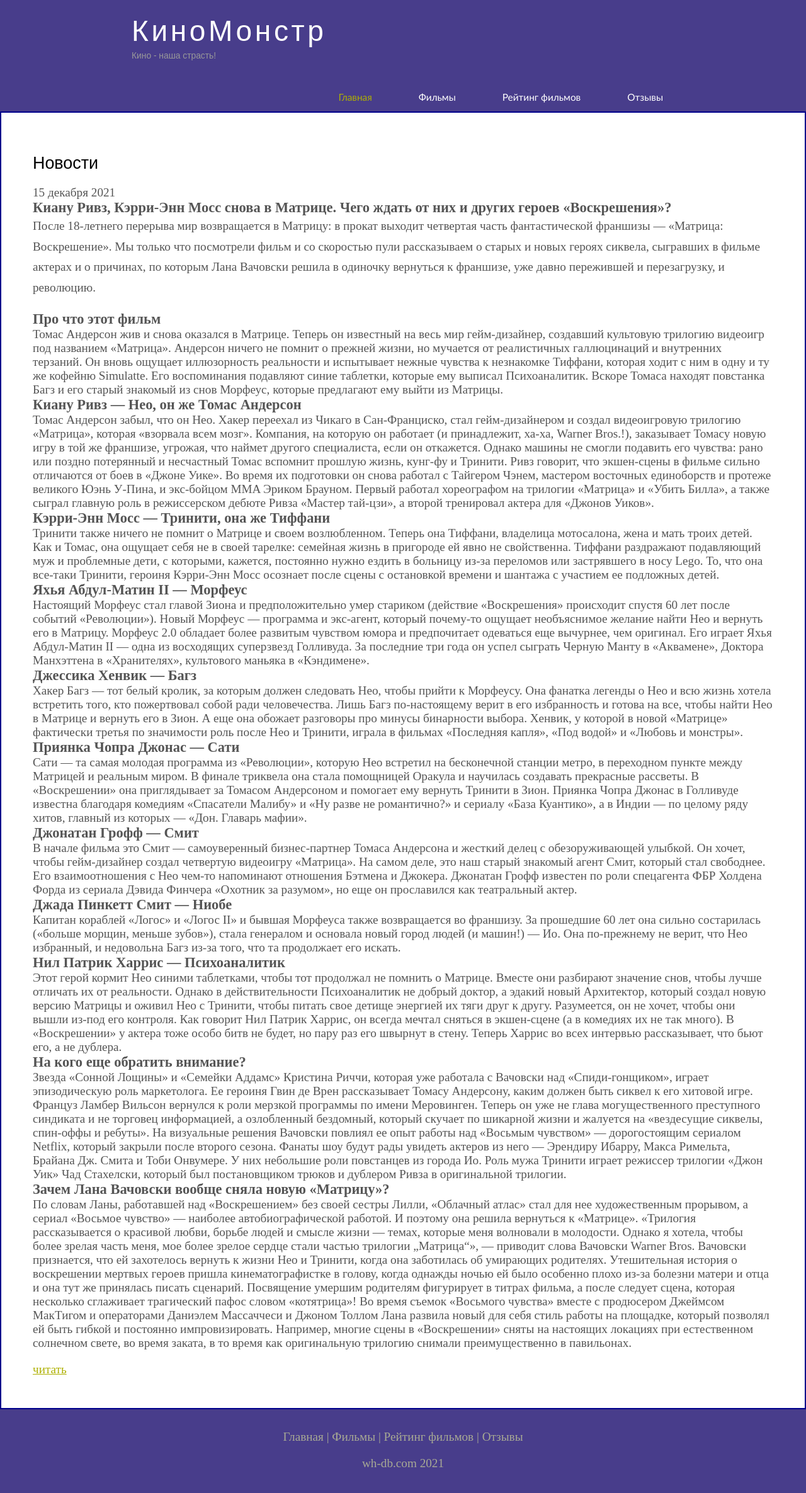
After one commit to OrozomambetovaMeerim/movie-website, a Django app: page /kabar/ in a window 1280 px wide. The commit adds this page. Shown: the whole page at 63% size. Run offline with Django 3.2, Linux system fonts and the light colour scheme.

Commit message:
added crud and news

```diff
--- a/cinema/urls.py
+++ b/cinema/urls.py
@@ -27,6 +27,14 @@ urlpatterns = [
     path('contact/', contact, name="contact"),
     path('base/', base, name="base"),
     path('show/', show, name="show"),
+    path('movies/', movies, name='movies'),
+    path('create/', create_movie, name='create-movie'),
+    path('<int:id>/', movie, name='movie'),
+    path('<int:id>/edit/', edit_movie, name='edit-movie'),
+    path('<int:id>/delete', delete_movie, name='delete-movie'),
+    path('news/', news, name="news"),
+    path('kabar/', kabar, name="kabar"),
+    path('news_2/', news_2, name="news_2"),
 ] + static(settings.STATIC_URL, document_root=settings.STATIC_ROOT) + static(settings.MEDIA_URL, document_root=settings.MEDIA_ROOT)
 
 # if settings.DEBUG:
--- /dev/null
+++ b/main/templates/main/kabar.html
@@ -0,0 +1,125 @@
+{% load static %}
+<!DOCTYPE html>
+<html lang="en">
+<head>
+    <meta charset="UTF-8">
+    <meta http-equiv="X-UA-Compatible" content="IE=edge">
+    <meta name="viewport" content="width=device-width, initial-scale=1.0">
+    <title>Kabar</title>
+    <style>
+
+        .layer {
+        border: 2px solid darkblue;
+        padding: 50px;
+    }
+    </style>
+    <meta name="description" content="Киномонстр - это портал о кино" />
+	<meta name="keywords" content="фильмы, фильмы онлайн, hd" />
+	<link rel="stylesheet" href="{% static 'assets/css/style.css' %}" />
+</head>
+<body>
+    <div class="main">
+
+		<div class="header">
+			<div class="logo">
+				<div class="logo_text">
+					<h1><a href="{% url 'home' %}">КиноМонстр</a></h1>
+					<h2>Кино - наша страсть!</h2>
+				</div>
+			</div>
+
+			<div class="menubar">
+
+				<ul class="menu">
+					<li class="selected"><a href="{% url 'home' %}">Главная</a></li>
+					<li><a href="{% url 'films' %}">Фильмы</a></li>
+					<li><a href="{% url 'rating' %}">Рейтинг фильмов</a></li>
+					<li><a href="{% url 'contact' %}">Отзывы</a></li>
+				</ul>
+
+			</div>
+
+		</div>
+
+        <div class="layer">
+            <h2>Новости</h2>
+            <span>15 декабря 2021</span>
+            <h3>Киану Ривз, Кэрри-Энн Мосс снова в Матрице. Чего ждать от них и других героев «Воскрешения»?</h3>
+            <p>После 18-летнего перерыва мир возвращается в Матрицу: в прокат выходит четвертая часть фантастической франшизы — «Матрица: Воскрешение». Мы только что посмотрели фильм и со скоростью пули рассказываем о старых и новых героях сиквела, сыгравших в фильме актерах и о причинах, по которым Лана Вачовски решила в одиночку вернуться к франшизе, уже давно пережившей и перезагрузку, и революцию.
+
+                <h3>Про что этот фильм</h3>
+                Томас Андерсон жив и снова оказался в Матрице. Теперь он известный на весь мир гейм-дизайнер, создавший культовую трилогию видеоигр под названием «Матрица». Андерсон ничего не помнит о прежней жизни, но мучается от реалистичных галлюцинаций и внутренних терзаний. Он вновь ощущает иллюзорность реальности и испытывает нежные чувства к незнакомке Тиффани, которая ходит с ним в одну и ту же кофейню Simulatte. Его воспоминания подавляют синие таблетки, которые ему выписал Психоаналитик. Вскоре Томаса находят повстанка Багз и его старый знакомый из снов Морфеус, которые предлагают ему выйти из Матрицы.
+
+                <h3>Киану Ривз — Нео, он же Томас Андерсон</h3>
+
+                Томас Андерсон забыл, что он Нео. Хакер переехал из Чикаго в Сан-Франциско, стал гейм-дизайнером и создал видеоигровую трилогию «Матрица», которая «взорвала всем мозг». Компания, на которую он работает (и принадлежит, ха-ха, Warner Bros.!), заказывает Томасу новую игру в той же франшизе, угрожая, что наймет другого специалиста, если он откажется. Однако машины не смогли подавить его чувства: рано или поздно потерянный и несчастный Томас вспомнит прошлую жизнь, кунг-фу и Тринити.
+
+                Ривз говорит, что экшен-сцены в фильме сильно отличаются от боев в «Джоне Уике». Во время их подготовки он снова работал с Тайгером Чэнем, мастером восточных единоборств и протеже великого Юэнь У-Пина, и экс-бойцом MMA Эриком Брауном. Первый работал хореографом на трилогии «Матрица» и «Убить Билла», а также сыграл главную роль в режиссерском дебюте Ривза «Мастер тай-цзи», а второй тренировал актера для «Джонов Уиков».
+
+                <h3>Кэрри-Энн Мосс — Тринити, она же Тиффани</h3>
+
+                Тринити также ничего не помнит о Матрице и своем возлюбленном. Теперь она Тиффани, владелица мотосалона, жена и мать троих детей. Как и Томас, она ощущает себя не в своей тарелке: семейная жизнь в пригороде ей явно не свойственна. Тиффани раздражают подавляющий муж и проблемные дети, с которыми, кажется, постоянно нужно ездить в больницу из-за переломов или застрявшего в носу Lego. То, что она все-таки Тринити, героиня Кэрри-Энн Мосс осознает после сцены с остановкой времени и шантажа с участием ее подложных детей.
+
+                <h3>Яхья Абдул-Матин II — Морфеус</h3>
+
+                Настоящий Морфеус стал главой Зиона и предположительно умер стариком (действие «Воскрешения» происходит спустя 60 лет после событий «Революции»). Новый Морфеус — программа и экс-агент, который почему-то ощущает необъяснимое желание найти Нео и вернуть его в Матрицу. Морфеус 2.0 обладает более развитым чувством юмора и предпочитает одеваться еще вычурнее, чем оригинал.
+
+                Его играет Яхья Абдул-Матин II — одна из восходящих суперзвезд Голливуда. За последние три года он успел сыграть Черную Манту в «Аквамене», Доктора Манхэттена в «Хранителях», культового маньяка в «Кэндимене».
+
+                <h3>Джессика Хенвик — Багз</h3>
+
+                Хакер Багз — тот белый кролик, за которым должен следовать Нео, чтобы прийти к Морфеусу. Она фанатка легенды о Нео и всю жизнь хотела встретить того, кто пожертвовал собой ради человечества. Лишь Багз по-настоящему верит в его избранность и готова на все, чтобы найти Нео в Матрице и вернуть его в Зион. А еще она обожает разговоры про минусы бинарности выбора. Хенвик, у которой в новой «Матрице» фактически третья по значимости роль после Нео и Тринити, играла в фильмах «Последняя капля», «Под водой» и «Любовь и монстры».
+
+                <h3>Приянка Чопра Джонас — Сати</h3>
+
+                Сати — та самая молодая программа из «Революции», которую Нео встретил на бесконечной станции метро, в переходном пункте между Матрицей и реальным миром. В финале триквела она стала помощницей Оракула и научилась создавать прекрасные рассветы. В «Воскрешении» она приглядывает за Томасом Андерсоном и помогает ему вернуть Тринити в Зион.
+
+                Приянка Чопра Джонас в Голливуде известна благодаря комедиям «Спасатели Малибу» и «Ну разве не романтично?» и сериалу «База Куантико», а в Индии — по целому ряду хитов, главный из которых — «Дон. Главарь мафии».
+
+                <h3>Джонатан Грофф — Смит</h3>
+
+                В начале фильма это Смит — самоуверенный бизнес-партнер Томаса Андерсона и жесткий делец с обезоруживающей улыбкой. Он хочет, чтобы гейм-дизайнер создал четвертую видеоигру «Матрица». На самом деле, это наш старый знакомый агент Смит, который стал свободнее. Его взаимоотношения с Нео чем-то напоминают отношения Бэтмена и Джокера.
+
+                Джонатан Грофф известен по роли спецагента ФБР Холдена Форда из сериала Дэвида Финчера «Охотник за разумом», но еще он прославился как театральный актер.
+
+                <h3>Джада Пинкетт Смит — Ниобе</h3>
+
+                Капитан кораблей «Логос» и «Логос II» и бывшая Морфеуса также возвращается во франшизу. За прошедшие 60 лет она сильно состарилась («больше морщин, меньше зубов»), стала генералом и основала новый город людей (и машин!) — Ио. Она по-прежнему не верит, что Нео избранный, и недовольна Багз из-за того, что та продолжает его искать.
+
+                <h3>Нил Патрик Харрис — Психоаналитик</h3>
+
+                Этот герой кормит Нео синими таблетками, чтобы тот продолжал не помнить о Матрице. Вместе они разбирают значение снов, чтобы лучше отличать их от реальности. Однако в действительности Психоаналитик не добрый доктор, а эдакий новый Архитектор, который создал новую версию Матрицы и оживил Нео с Тринити, чтобы питать свое детище энергией их тяги друг к другу. Разумеется, он не хочет, чтобы они вышли из-под его контроля.
+
+                Как говорит Нил Патрик Харрис, он всегда мечтал сняться в экшен-сцене (а в комедиях их не так много). В «Воскрешении» у актера тоже особо битв не будет, но пару раз его швырнут в стену. Теперь Харрис во всех интервью рассказывает, что бьют его, а не дублера.
+
+                <h3>На кого еще обратить внимание?</h3>
+                Звезда «Сонной Лощины» и «Семейки Аддамс» Кристина Риччи, которая уже работала с Вачовски над «Спиди-гонщиком», играет эпизодическую роль маркетолога. Ее героиня Гвин де Врен рассказывает Томасу Андерсону, каким должен быть сиквел к его хитовой игре.
+
+                Француз Ламбер Вильсон вернулся к роли мерзкой программы по имени Меровинген. Теперь он уже не глава могущественного преступного синдиката и не торговец информацией, а озлобленный бездомный, который скучает по шикарной жизни и жалуется на «вездесущие сиквелы, спин-оффы и ребуты».
+
+                На визуальные решения Вачовски повлиял ее опыт работы над «Восьмым чувством» — дорогостоящим сериалом Netflix, который закрыли после второго сезона. Фанаты шоу будут рады увидеть актеров из него — Эрендиру Ибарру, Макса Римельта, Брайана Дж. Смита и Тоби Онвумере. У них небольшие роли повстанцев из города Ио.
+
+                Роль мужа Тринити играет режиссер трилогии «Джон Уик» Чад Стахелски, который был постановщиком трюков и дублером Ривза в оригинальной трилогии.
+
+                <h3>Зачем Лана Вачовски вообще сняла новую «Матрицу»?</h3>
+                По словам Ланы, работавшей над «Воскрешением» без своей сестры Лилли, «Облачный атлас» стал для нее художественным прорывом, а сериал «Восьмое чувство» — наиболее автобиографической работой. И поэтому она решила вернуться к «Матрице». «Трилогия рассказывается о красивой любви, борьбе людей и смысле жизни — темах, которые меня волновали в молодости. Однако я хотела, чтобы более зрелая часть меня, мое более зрелое сердце стали частью трилогии „Матрица“», — приводит слова Вачовски Warner Bros.
+
+
+                Вачовски признается, что ей захотелось вернуть к жизни Нео и Тринити, когда она заботилась об умирающих родителях. Утешительная история о воскрешении мертвых героев пришла кинематографистке в голову, когда однажды ночью ей было особенно плохо из-за болезни матери и отца и она тут же принялась писать сценарий. Посвящение умершим родителям фигурирует в титрах фильма, а после следует сцена, которая несколько сглаживает трагический пафос словом «котятрица»!
+
+                Во время съемок «Восьмого чувства» вместе с продюсером Джеймсом МакТигом и операторами Даниэлем Массаччеси и Джоном Толлом Лана развила новый для себя стиль работы на площадке, который позволял ей быть гибкой и постоянно импровизировать. Например, многие сцены в «Воскрешении» сняты на настоящих локациях при естественном солнечном свете, во время заката, в то время как оригинальную трилогию снимали преимущественно в павильонах.</p>
+            <a href="https://www.kinopoisk.ru/media/news/4005524/">читать</a>
+        </div>
+
+        <div class="footer">
+            <p>
+                <a href="{% url 'home' %}">Главная</a> |
+                <a href="{% url 'films' %}">Фильмы</a> |
+                <a href="{% url 'rating' %}">Рейтинг фильмов</a> |
+                <a href="{% url 'contact' %}">Отзывы</a>
+            </p>
+            <p>wh-db.com 2021</p>
+        </div>
+
+</body>
+</html>
--- a/main/views.py
+++ b/main/views.py
@@ -1,5 +1,6 @@
 from django.shortcuts import render, HttpResponse, redirect
 from main.models import *
+from .forms import MovieForm
 
 
 def homepage(request):
@@ -25,3 +26,55 @@ def base(request):
 
 def show(request):
     return render(request, "main/show.html")
+
+
+
+def movies(request):
+    movie_objects = Movie.objects.all()
+    return render(request, 'main/films.html', {'movies': movie_objects})
+
+
+def create_movie(request):
+    if request.method == "POST":
+       movie_form = MovieForm(request.POST)
+       if movie_form.is_valid():
+           movie_form.save()
+           return redirect(movies)
+
+    movie_form = MovieForm()
+    return render(request, 'main/form.html', {'movie_form': movie_form})
+
+
+def movie(request, id):
+    try:
+        movie_object = Movie.objects.get(id=id)
+        return render(request, 'main/films.html', {'movie_object': movie_object})
+    except Movie.DoesNotExist as e:
+        return HttpResponse(f'Not found: {e}', status=404)
+
+def edit_movie(request, id):
+    movie_object = Movie.objects.get(id=id)
+
+    if request.method == 'POST':
+        movie_form = MovieForm(data=request.POST, instance=movie_object)
+        if movie_form.is_valid():
+            movie_form.save()
+            return redirect(movie, id=id)
+    movie_form = MovieForm(instance=movie_object)
+    return render(request, 'main/form.html', {'movie_object': movie_object})
+
+def delete_movie(request, id):
+    movie_object = Movie.objects.get(id=id)
+    movie_object.delete()
+    return redirect(movies)
+
+
+def news(request):
+    return render(request, "main/news.html")
+
+
+def kabar(request):
+    return render(request, "main/kabar.html")
+
+def news_2(request):
+    return render(request, "main/news_2.html")
```
Also changed, not shown: main/forms.py (+27 -20 lines), main/templates/main/form.html (added, +11 -0 lines), main/templates/main/index.html (+7 -5 lines), main/templates/main/news.html (added, +86 -0 lines), main/templates/main/news_2.html (added, +107 -0 lines), main/static/assets/img/intetstell.png (added), main/static/assets/img/joly.png (added).
